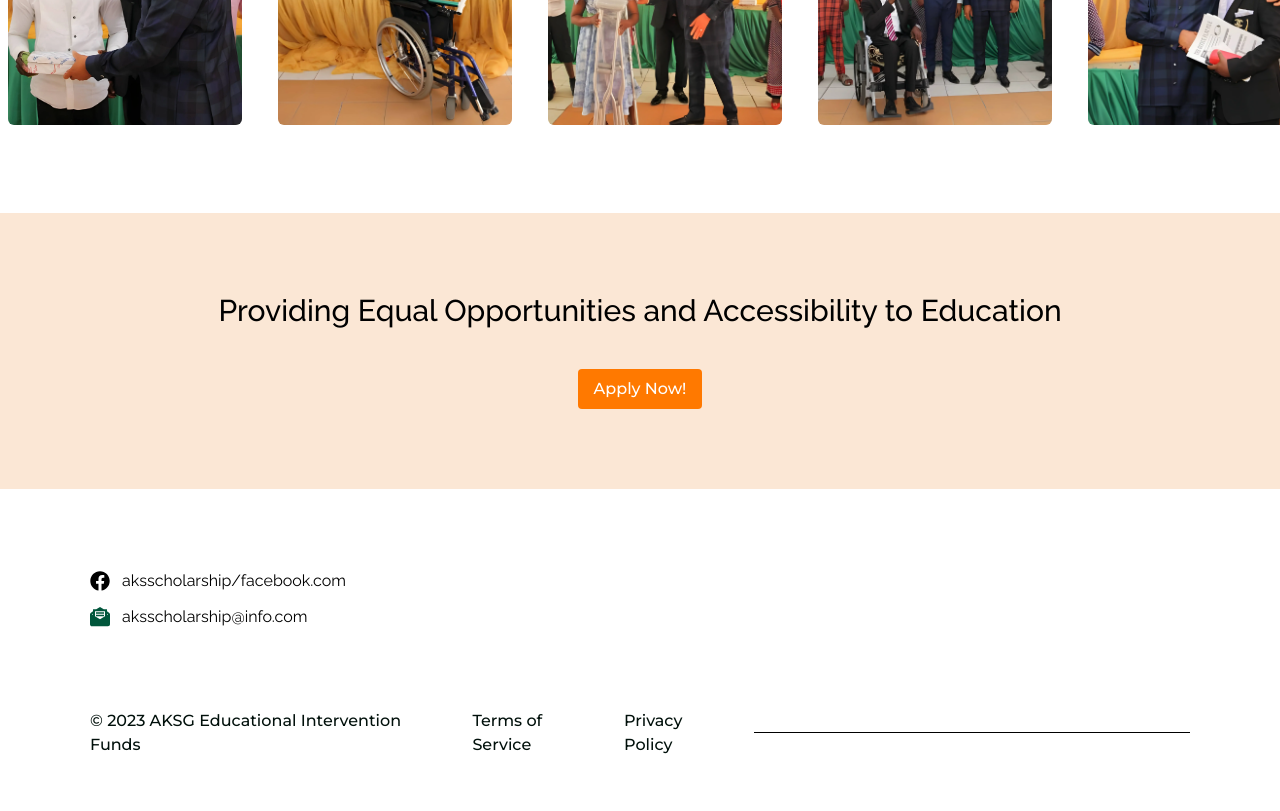
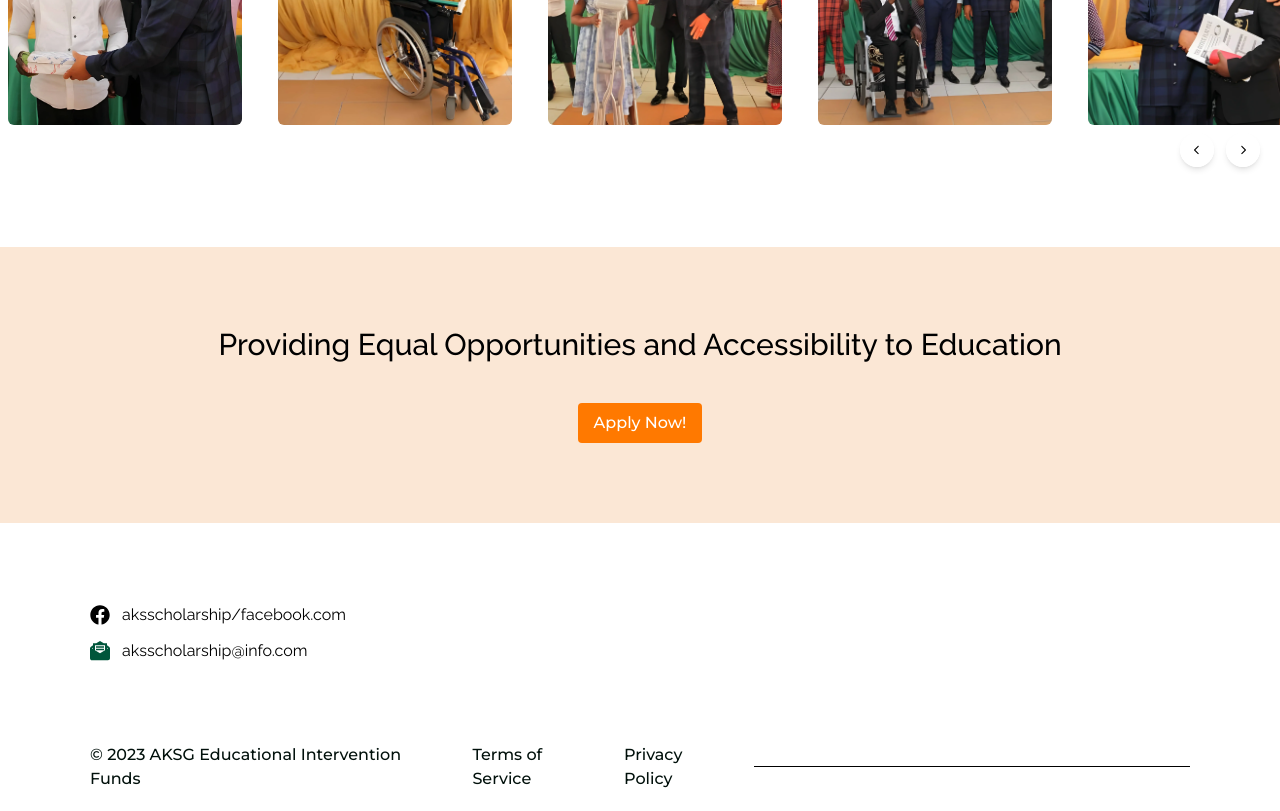
Before and after one commit to codetective/scholarship-fund, a React (Vite) app: page / in a window 1280 px wide. Shown: the part 3360-4171 px from the top of the page. Before the commit the page ends 4137 px from the top, so only its background shows below. Built offline with nearby package versions, Linux system fonts and the light colour scheme.

Commit message:
added gallery buttons

```diff
--- a/src/App.jsx
+++ b/src/App.jsx
@@ -1,14 +1,16 @@
-import { Routes, Route } from "react-router-dom";
-import { Apply, Home } from "./pages";
-import { NavBar } from "./components";
+import { Routes, Route } from 'react-router-dom';
+import { Apply, Home } from './pages';
+import { NavBar } from './components';
+import Admin from './pages/Admin';
 function App() {
   return (
     <>
-      <div className="relative">
+      <div className='relative'>
         <NavBar />
         <Routes>
-          <Route path="/" element={<Home />} />
-          <Route path="/apply" element={<Apply />} />
+          <Route path='/' element={<Home />} />
+          <Route path='/apply' element={<Apply />} />
+          <Route path='/admin' element={<Admin />} />
         </Routes>
       </div>
     </>
--- /dev/null
+++ b/src/components/Admin/Auth.tsx
@@ -0,0 +1,7 @@
+import React from 'react';
+
+function Auth() {
+  return <div>Auth</div>;
+}
+
+export default Auth;
--- a/src/components/landing/GallerySection.tsx
+++ b/src/components/landing/GallerySection.tsx
@@ -1,4 +1,4 @@
-import React, { useState } from 'react';
+import React, { useRef } from 'react';
 
 import image from '../../assets/images/image.webp';
 import image2 from '../../assets/images/image2.webp';
@@ -18,6 +18,7 @@ import image15 from '../../assets/images/image15.webp';
 import image16 from '../../assets/images/image16.webp';
 import HStack from '../../atoms/HStack';
 import { GrGallery } from 'react-icons/gr';
+import { RxCaretLeft, RxCaretRight } from 'react-icons/rx';
 
 const images: any[] = [
   image,
@@ -56,7 +57,29 @@ function getLength(arr: any[]) {
   return arr.length / 2;
 }
 
-function GallerySection() {
+enum ScrollDir {
+  'left',
+  'right',
+}
+
+export default function GallerySection() {
+  const gridRef = useRef<HTMLDivElement | null>(null);
+
+  const handleScroll = (dir: ScrollDir) => {
+    let gridbox = gridRef.current!;
+
+    switch (dir) {
+      case ScrollDir.left:
+        gridbox.scrollLeft -= 250;
+        break;
+
+      default:
+        gridbox.scrollLeft += 250;
+
+        break;
+    }
+  };
+
   return (
     <div className='pt-20'>
       <HStack spacing='2' className='px-5 py-10'>
@@ -66,6 +89,7 @@ function GallerySection() {
         </h1>
       </HStack>
       <div
+        ref={gridRef}
         className='transition-transform duration-300 grid no-scroll-bar overflow-scroll gap-5'
         style={{
           gridTemplateColumns: `repeat(${getLength(images)}, 1fr)`,
@@ -87,8 +111,26 @@ function GallerySection() {
           return <></>;
         })}
       </div>
+      <HStack justify='flex-end' className='px-5'>
+        <HStack spacing='3'>
+          <button
+            onClick={() => handleScroll(ScrollDir.left)}
+            className='shadow-md rounded-full'
+          >
+            <div className='rounded-full bg-white  text-lg hover:text-white hover:bg-green-500 transition-all ease-in  p-2'>
+              <RxCaretLeft />
+            </div>
+          </button>
+          <button
+            onClick={() => handleScroll(ScrollDir.right)}
+            className='shadow-md rounded-full'
+          >
+            <div className='rounded-full bg-white  text-lg hover:text-white hover:bg-green-500 transition-all ease-in  p-2'>
+              <RxCaretRight />
+            </div>
+          </button>
+        </HStack>
+      </HStack>
     </div>
   );
 }
-
-export default GallerySection;
--- a/src/index.css
+++ b/src/index.css
@@ -59,4 +59,5 @@ a,
 .no-scroll-bar::-webkit-scrollbar {
   display: none;
   scrollbar-width: none;
+  scroll-behavior: smooth !important;
 }
--- /dev/null
+++ b/src/pages/Admin.tsx
@@ -0,0 +1,7 @@
+import React from 'react';
+
+function Admin() {
+  return <div>Admin</div>;
+}
+
+export default Admin;
```
